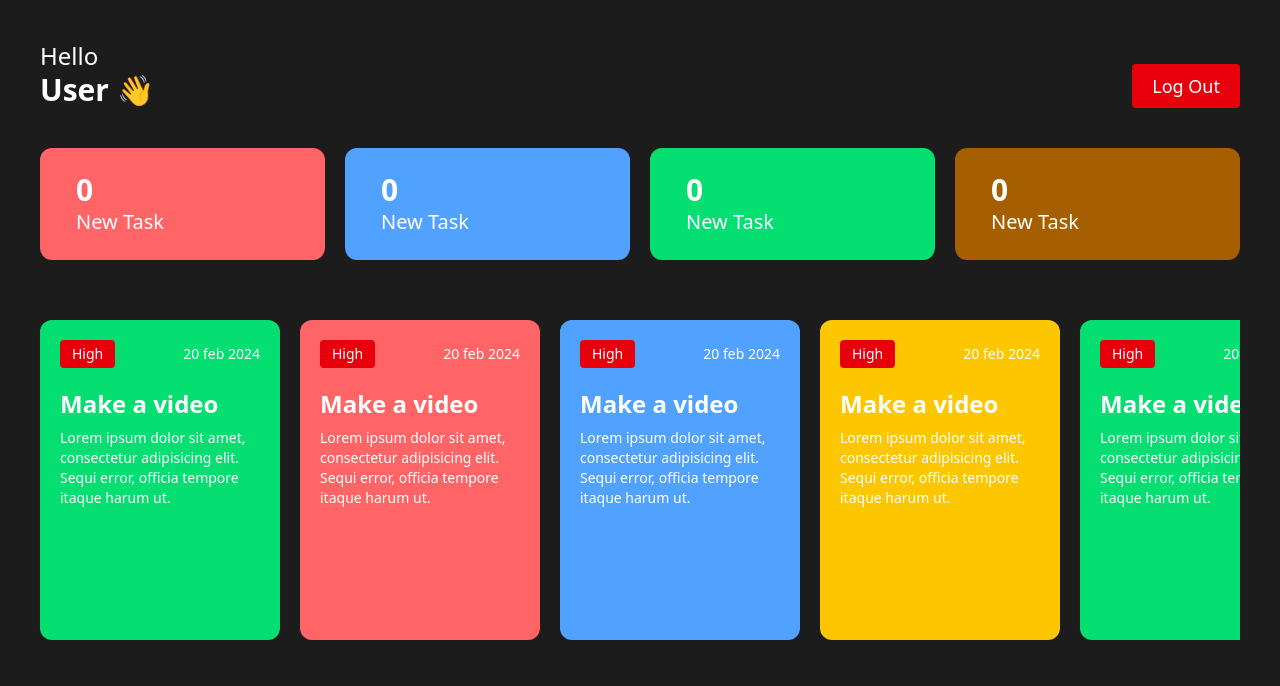
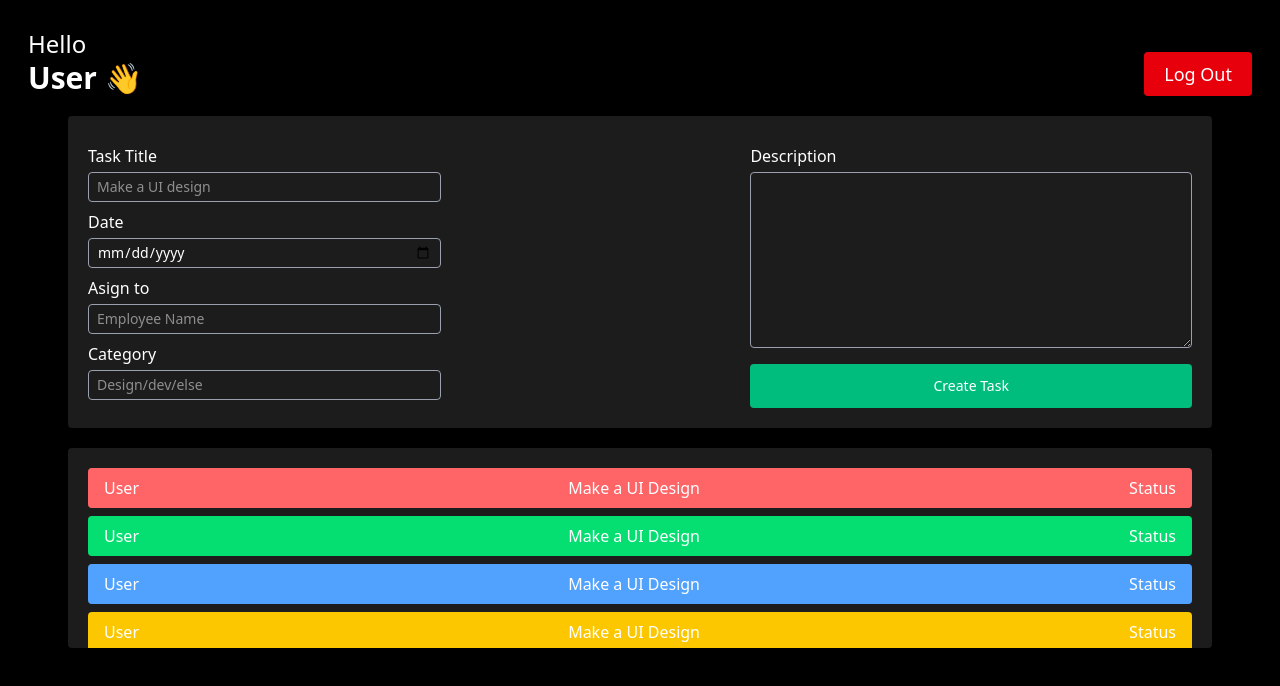
Before and after one commit to ayanmp05/Employee_Management_System, a React (Vite) app: page / in a window 1280 px wide. Shown: the top 686 px of the page. Built offline with nearby package versions, Linux system fonts and the light colour scheme.

Commit message:
create admin dashboard

```diff
--- a/src/App.jsx
+++ b/src/App.jsx
@@ -1,13 +1,14 @@
 import React from 'react'
 // import Login from './components/Auth/Login'
 import EmployeeDashboard from './components/Dashboard/EmployeeDashboard'
+import AdminDashboard from './components/Dashboard/AdminDashboard'
 
 const App = () => {
   return (
     <>
       {/* <Login></Login> */}
-      <EmployeeDashboard></EmployeeDashboard>
-
+      {/* <EmployeeDashboard></EmployeeDashboard> */}
+      <AdminDashboard></AdminDashboard>
     </>
   )
 }
--- a/src/components/Dashboard/AdminDashboard.jsx
+++ b/src/components/Dashboard/AdminDashboard.jsx
@@ -0,0 +1,16 @@
+import React from 'react'
+import Header from '../other/Header'
+import CreateTask from '../other/CreateTask'
+import AllTask from '../other/AllTask'
+
+const AdminDashboard = () => {
+  return (
+    <div className='h-screen w-full p-7'>
+      <Header></Header>
+      <CreateTask></CreateTask>
+      <AllTask></AllTask>
+    </div>
+  )
+}
+
+export default AdminDashboard
--- /dev/null
+++ b/src/components/other/AllTask.jsx
@@ -0,0 +1,35 @@
+import React from 'react'
+
+const AllTask = () => {
+  return (
+    <div id='list' className='bg-[#1c1c1c] p-5 mr-10 ml-10 rounded mt-5 h-50 overflow-auto'>
+      <div className='bg-red-400 mb-2 py-2 px-4 flex justify-between rounded'>
+        <h2>User</h2>
+        <h3>Make a UI Design</h3>
+        <h5>Status</h5>
+      </div>
+      <div className='bg-green-400 mb-2 py-2 px-4 flex justify-between rounded'>
+        <h2>User</h2>
+        <h3>Make a UI Design</h3>
+        <h5>Status</h5>
+      </div>
+      <div className='bg-blue-400 mb-2 py-2 px-4 flex justify-between rounded'>
+        <h2>User</h2>
+        <h3>Make a UI Design</h3>
+        <h5>Status</h5>
+      </div>
+      <div className='bg-yellow-400 mb-2 py-2 px-4 flex justify-between rounded'>
+        <h2>User</h2>
+        <h3>Make a UI Design</h3>
+        <h5>Status</h5>
+      </div>
+      <div className='bg-purple-400 mb-2 py-2 px-4 flex justify-between rounded'>
+        <h2>User</h2>
+        <h3>Make a UI Design</h3>
+        <h5>Status</h5>
+      </div>
+    </div>
+  )
+}
+
+export default AllTask
--- /dev/null
+++ b/src/components/other/CreateTask.jsx
@@ -0,0 +1,38 @@
+import React from 'react'
+
+const CreateTask = () => {
+  return (
+    <div className='p-5 bg-[#1c1c1c] mt-5 ml-10 mr-10 rounded '>
+        <form className='flex flex-wrap w-full items-start justify-between'>
+          <div className='w-2/5'>
+            <div>
+              <h3 className='text-base text-gray-300 mb-1 mt-2'>Task Title</h3>
+              <input className='text-sm py-1 px-2 w-4/5 rounded outline-none bg-transparent border-[1px] border-gray-400' type="text" placeholder='Make a UI design' />
+            </div>
+            <div>
+              <h3 className='text-base text-gray-300 mb-1 mt-2'>Date</h3>
+              <input className='text-sm py-1 px-2 w-4/5 rounded outline-none bg-transparent border-[1px] border-gray-400' type="date" />
+            </div>
+            <div>
+              <h3 className='text-base text-gray-300 mb-1 mt-2'>Asign to</h3>
+              <input className='text-sm py-1 px-2 w-4/5 rounded outline-none bg-transparent border-[1px] border-gray-400' type="text" placeholder='Employee Name' />
+            </div>
+            <div>
+              <h3 className='text-base text-gray-300 mb-1 mt-2'>Category</h3>
+              <input className='text-sm py-1 px-2 w-4/5 rounded outline-none bg-transparent border-[1px] border-gray-400' type="text" placeholder='Design/dev/else' />
+            </div>
+          </div>
+
+          <div className='w-2/5 flex flex-col items-start'>
+            <h3 className='text-base text-gray-300 mb-1 mt-2'>Description</h3>
+            <textarea className='w-full h-44 text-sm py-2 px-4 rounded outline-none bg-transparent border-[1px] border-gray-400' name="" id="" cols='30' rows='10'></textarea>
+            <button className='w-full mt-4 text-sm rounded px-5 hover:bg-emerald-600 py-3 bg-emerald-500'>Create Task</button>
+          </div>
+
+
+        </form>
+      </div>
+  )
+}
+
+export default CreateTask
--- a/src/index.css
+++ b/src/index.css
@@ -4,13 +4,18 @@
   margin: 0;
   padding: 0;
 } */
+
+*{
+  color: white;
+}
 body{
-  height: 100%;
-  width: 100%;
   background: rgb(0, 0, 0);
-  color: white;
 }
 
 #tasklist::-webkit-scrollbar{
   display: none;
 }
+
+#list::-webkit-scrollbar{
+  display: none;
+}
```
